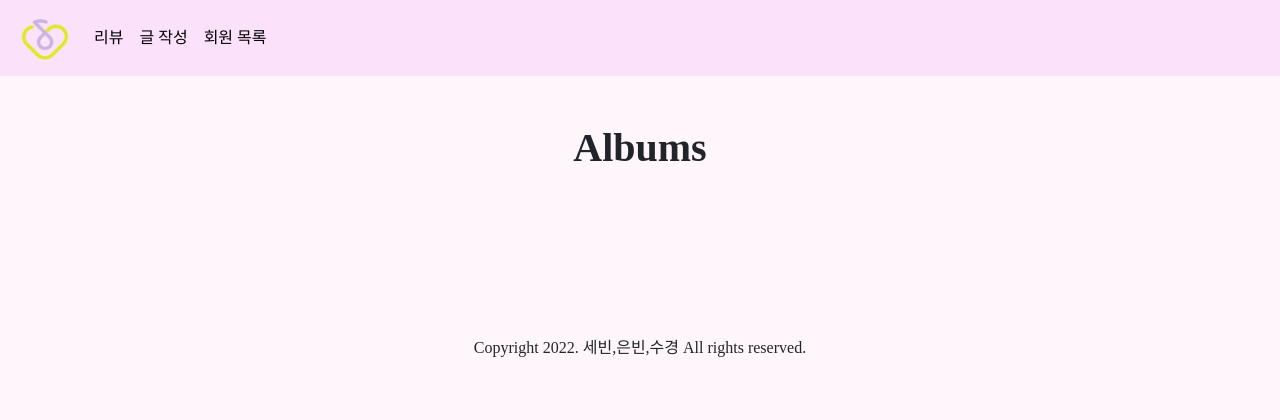
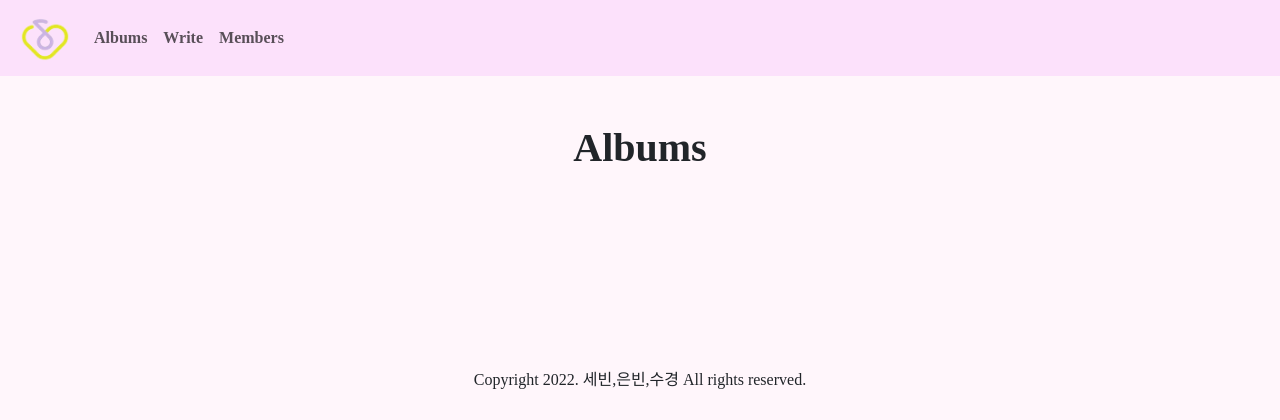
Before and after one commit to SeBin-Kwon/1020-Pair-Project, a Django app: page /reviews/ in a window 1280 px wide. Shown: the top 420 px of the page. Run offline with Django 3.2, Linux system fonts and the light colour scheme; data that the repository does not hold is empty; parts of the project's set-up code (start-up, migrations or seed data) failed here and were passed over; some libraries are stand-ins or nearby versions; some web fonts are replaced.

Commit message:
Edit README.md

```diff
--- a/reviews/templates/reviews/index.html
+++ b/reviews/templates/reviews/index.html
@@ -3,14 +3,14 @@
 {% load static %}
 
 {% block content %}
-  <h1 class="text-center my-3 fw-bold">Albums</h1>
+  <h1 class="text-center my-5 fw-bold">Albums</h1>
 
   <div class="row">
     {% for review in reviews %}
 
       <div class="col-12 col-md-6 col-lg-4 my-2 text-center" style="position: relative; cursor: pointer;" onclick="location.href='{% url 'reviews:detail' review.pk %}'">
         <div class="imgHoverEvent event7">
-          {% if review.image.url %}
+          {% if review.image %}
             <div class="imgBox">
               <img src="{{ review.image.url }}" alt="...">
             </div>
--- a/templates/base.html
+++ b/templates/base.html
@@ -27,13 +27,13 @@
         <div class="collapse navbar-collapse" id="navbarNav">
           <ul class="navbar-nav">
             <li class="nav-item">
-              <a class="nav-link active" aria-current="page" href="{% url 'reviews:index' %}">리뷰</a>
+              <a class="nav-link fw-bold" aria-current="page" href="{% url 'reviews:index' %}">Albums</a>
             </li>
             <li class="nav-item">
-              <a class="nav-link active" href="{% url 'reviews:create' %}">글 작성</a>
+              <a class="nav-link fw-bold" href="{% url 'reviews:create' %}">Write</a>
             </li>
             <li class="nav-item">
-              <a class="nav-link active" href="{% url 'accounts:index' %}">회원 목록</a>
+              <a class="nav-link fw-bold" href="{% url 'accounts:index' %}">Members</a>
             </li>
           </ul>
         </div>
```
Also changed, not shown: README.md.
